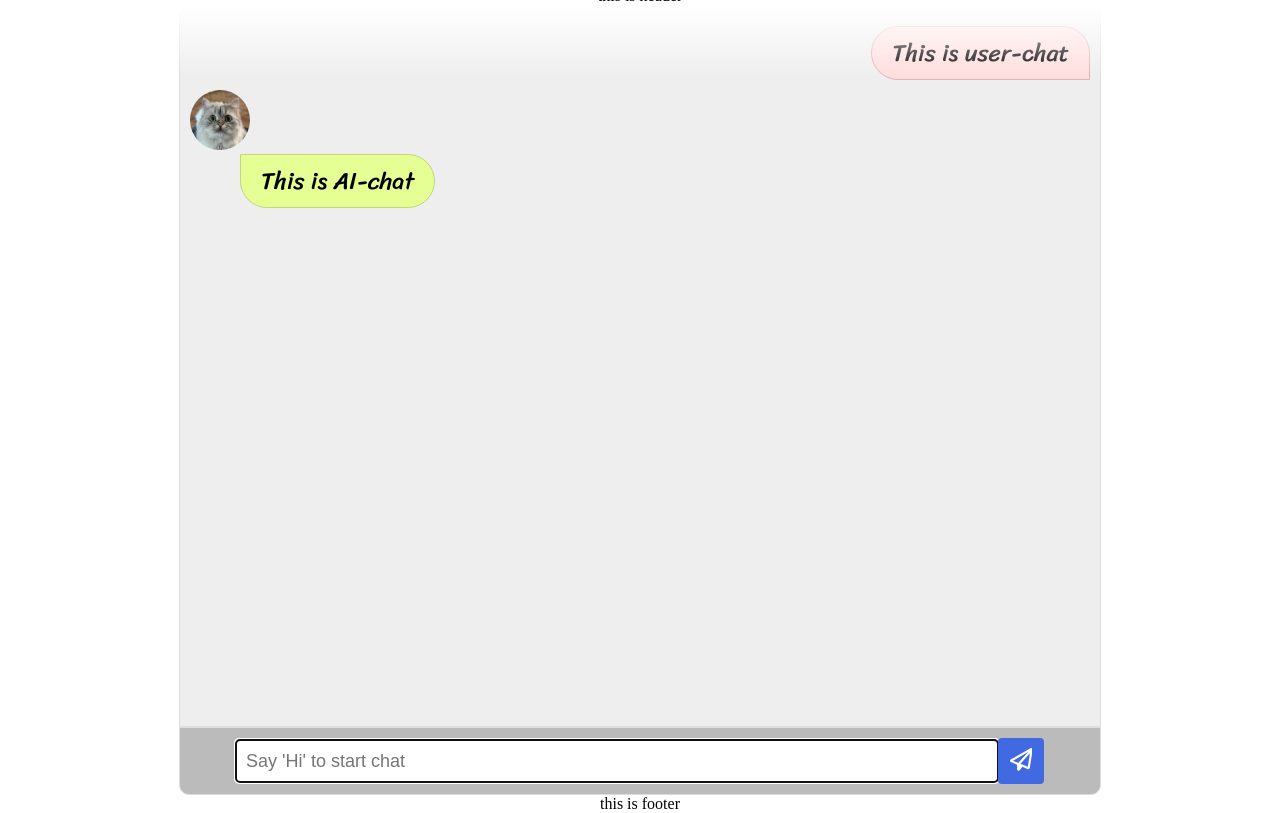
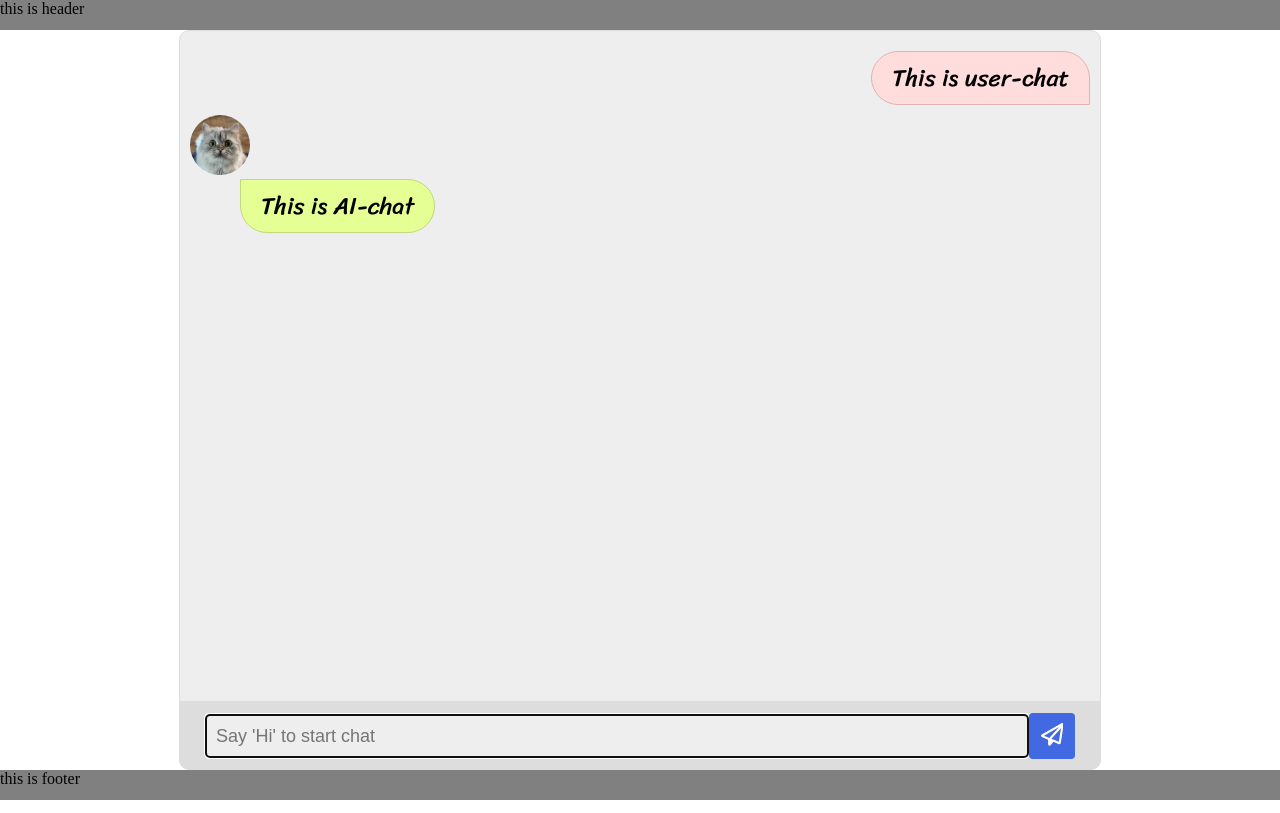
Before and after one commit to jjiisub/chatCPT-API-Project, a plain HTML site: page index.html in a window 1280 px wide. Drawn offline with Linux system fonts and the light colour scheme.

Commit message:
06.12_input text css

```diff
--- a/index.css
+++ b/index.css
@@ -21,8 +21,16 @@ body {
   justify-content: center;
 }
 
+.header,
+.footer {
+  width: 100%;
+  height: 60px;
+  background-color: gray;
+}
+
 .chat-page {
   width: 100%;
+  height: 100%;
   display: flex;
   flex-direction: column;
   align-items: center;
@@ -34,20 +42,11 @@ body {
   padding: 10px;
   border-radius: 10px 10px 0 0;
   border: 1px solid #ddd;
-  height: 700px;
+  height: 650px;
   width: 900px;
   overflow: auto;
-  mask-image: linear-gradient(180deg, transparent 0%, black 10%);
-  -webkit-mask-image: linear-gradient(180deg, transparent 0%, black 10%);
-}
-
-.chat-input {
-  padding: 10px 10px;
-  width: 900px;
-  height: 46px;
-  background-color: #bbb;
-  border: 1px solid #ddd;
-  border-radius: 0 0 10px 10px;
+  /* mask-image: linear-gradient(180deg, transparent 0%, black 10%);
+  -webkit-mask-image: linear-gradient(180deg, transparent 0%, black 10%); */
 }
 
 form {
@@ -56,13 +55,23 @@ form {
   align-items: center;
 }
 
+.chat-input {
+  padding: 10px 10px;
+  width: 900px;
+  height: 46px;
+  background-color: #ddd;
+  border: 1px solid #ddd;
+  border-radius: 0 0 10px 10px;
+}
+
 .chat-input-text {
-  width: 750px;
+  width: 90%;
   height: 40px;
   font-size: large;
   padding-left: 10px;
-  border: 0;
+  border: 1px solid black;
   border-radius: 4px;
+  background-color: #eee;
 }
 
 .chat-input-button {
```
